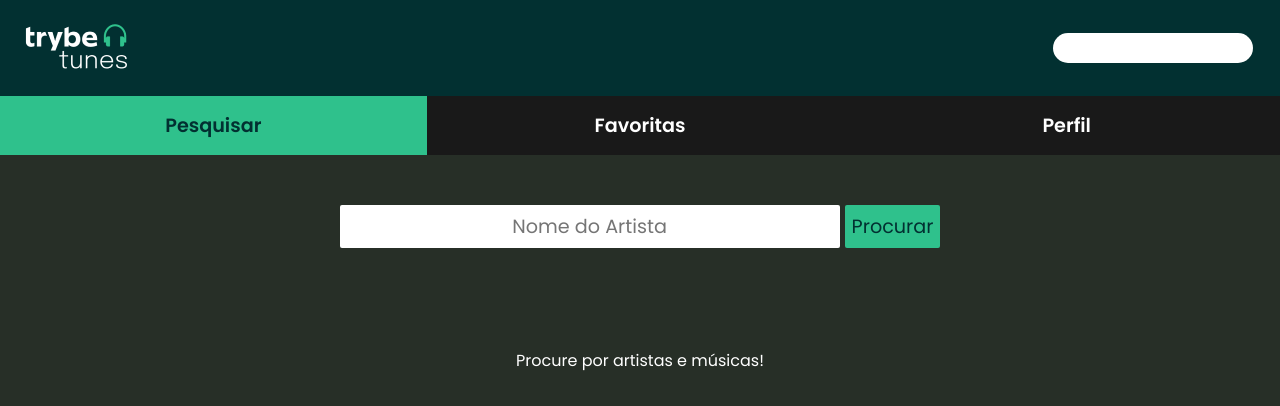
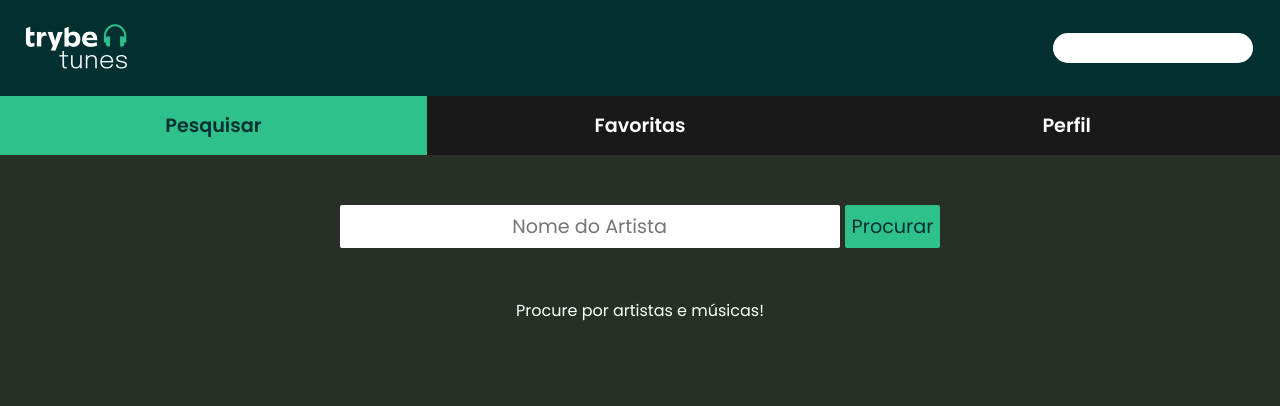
Before and after one commit to erik-ymmt/trybetunes-trybe-project, a React (Create React App) app: page /search in a window 1280 px wide. Shown: the top 406 px of the page. Built offline with nearby package versions, Linux system fonts and the light colour scheme.

Commit message:
minor adjusts

```diff
--- a/src/pages/ProfileEdit.js
+++ b/src/pages/ProfileEdit.js
@@ -90,7 +90,7 @@ class ProfileEdit extends React.Component {
                   Email
                   <input
                     name="email"
-                    type="text"
+                    type="email"
                     data-testid="edit-input-email"
                     value={ email }
                     onChange={ this.handleInput }
--- a/src/pages/Search.css
+++ b/src/pages/Search.css
@@ -12,7 +12,6 @@
   display: flex;
   flex-direction: column;
   min-height: 100vh;
-  row-gap: 50px;
 
   /* width: 100vw; */
 }
```
